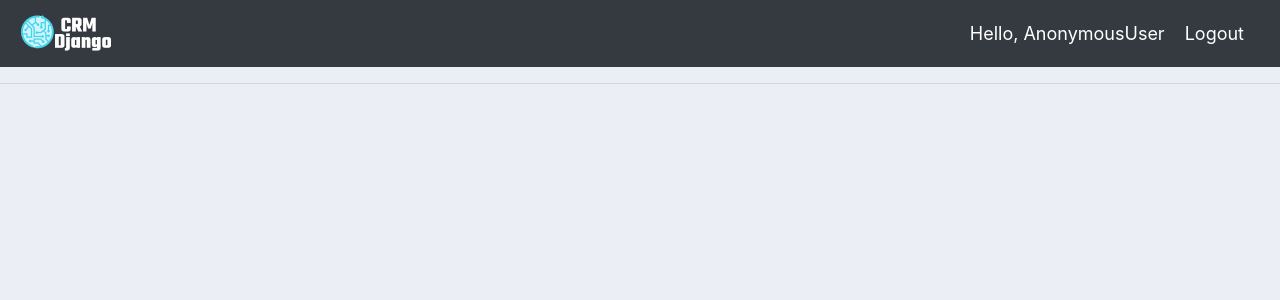
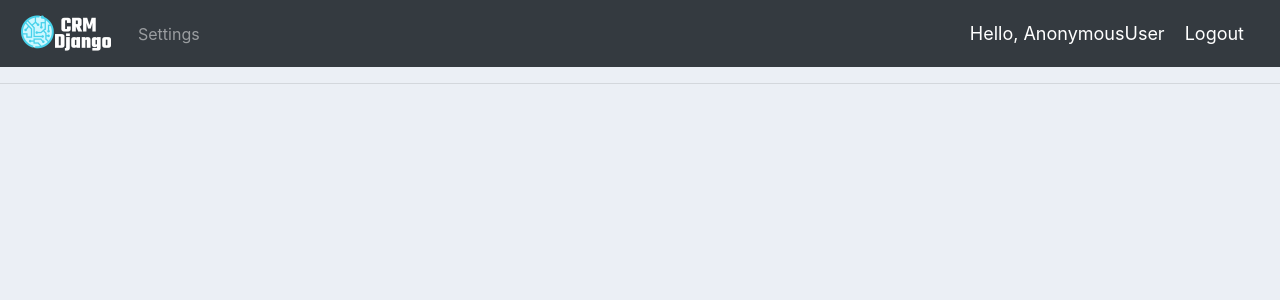
Before and after one commit to amsalud/CRM_Django, a Django app: template accounts/templates/accounts/main.html in a window 1280 px wide. Shown: the top 300 px of the page. Run offline with Django 3.2, Linux system fonts and the light colour scheme; the template is opened without the code that fills it, so the values that code supplies are empty; some libraries are stand-ins or nearby versions.

Commit message:
Add link to profile settings

```diff
--- a/accounts/templates/accounts/navbar.html
+++ b/accounts/templates/accounts/navbar.html
@@ -7,16 +7,22 @@
       <span class="navbar-toggler-icon"></span>
     </button>
     <div class="collapse navbar-collapse" id="navbarNav">
-      {% if request.user.is_staff %}
+
       <ul class="navbar-nav">
+        {% if request.user.is_staff %}
         <li class="nav-item active">
-          <a class="nav-link" href="/">Dashboard</a>
+          <a class="nav-link" href="{% url 'home' %}">Dashboard</a>
         </li>
         <li class="nav-item">
-          <a class="nav-link" href="/products">Products</a>
+          <a class="nav-link" href="{% url 'products' %}">Products</a>
         </li>
+        {% else %}
+        <li class="nav-item">
+          <a class="nav-link" href="{% url 'profile_settings' %}">Settings</a>
+        </li>
+        {% endif %}
       </ul>
-      {% endif %}
+
     </div>
     <span class="hello-msg">Hello, {{request.user}}</span>
     <span><a class="hello-msg" href="{% url 'logout' %}">Logout</a></span>
```
